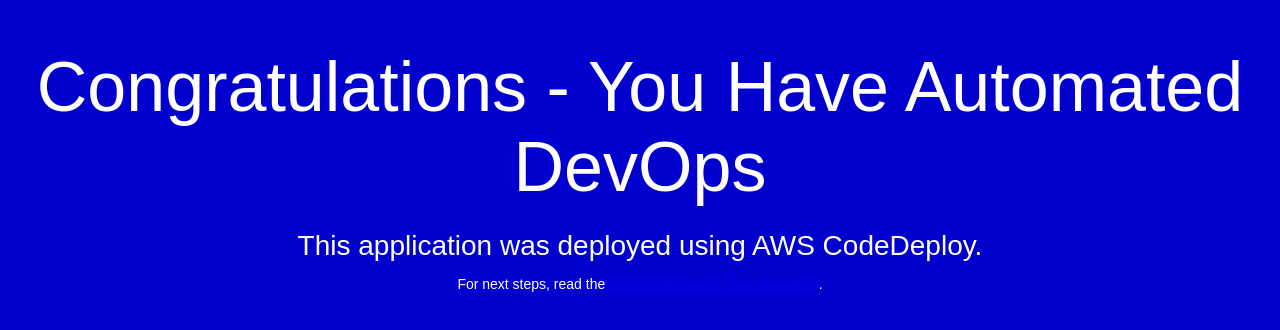
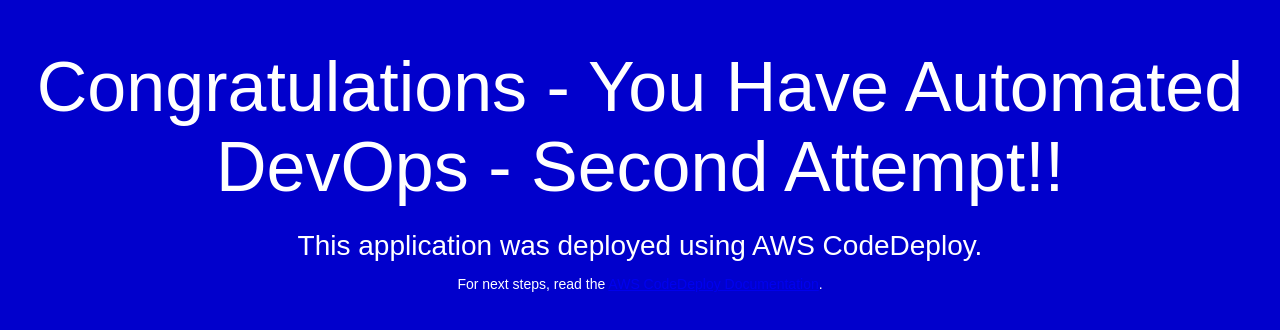
Before and after one commit to tgolly/codedeploysample, a plain HTML site: page index.html in a window 1280 px wide. Drawn offline with Linux system fonts and the light colour scheme.

Commit message:
second attempt

```diff
--- a/index.html
+++ b/index.html
@@ -26,7 +26,7 @@
 </head>
 <body>
   <div align="center">
-    <h1>Congratulations - You Have Automated DevOps</h1>
+    <h1>Congratulations - You Have Automated DevOps - Second Attempt!!</h1>
     <h2>This application was deployed using AWS CodeDeploy.</h2>
     <p>For next steps, read the <a href="http://aws.amazon.com/documentation/codedeploy">AWS CodeDeploy Documentation</a>.</p>
   </div>
```
